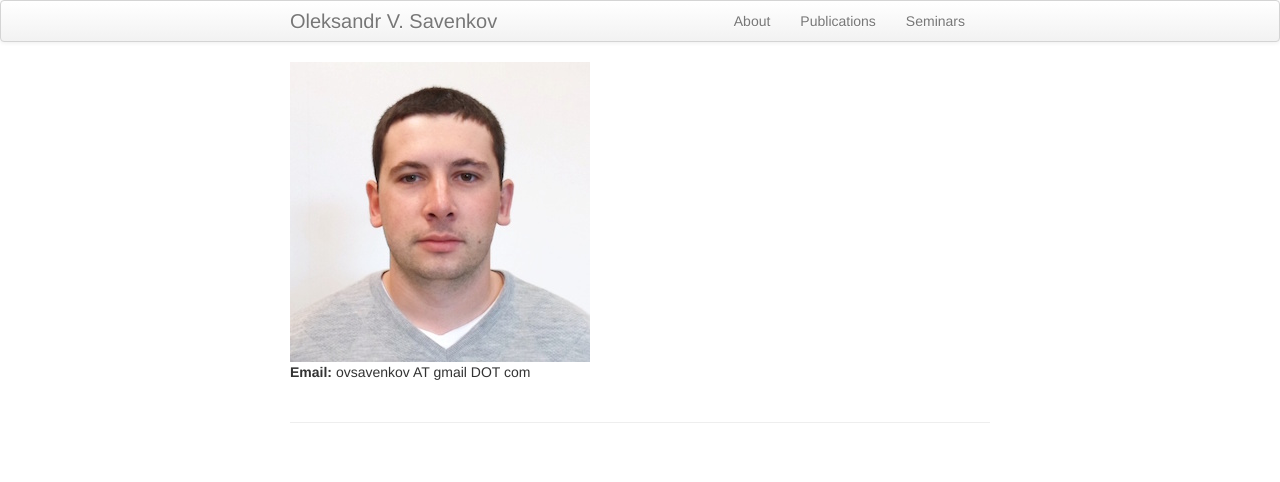
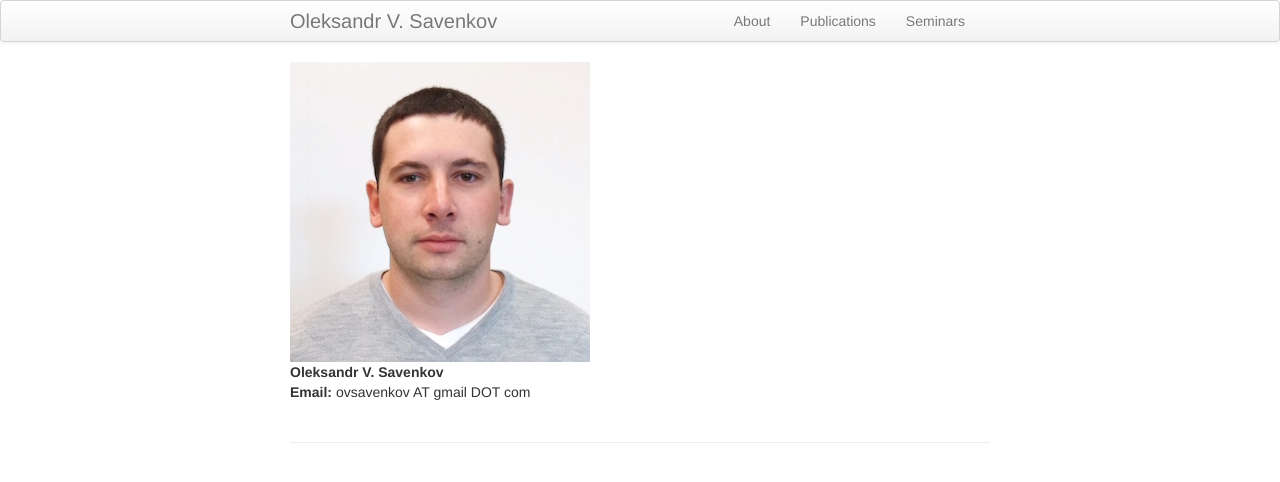
Before and after one commit to ovsavenkov/ovsavenkov.github.io, a Jekyll site: the page built from index.md, in a window 1280 px wide. Shown: the top 482 px of the page. Built offline with Jekyll 4.4.1, drawn with Linux system fonts in a browser that asks for light colours.

Commit message:
updated index

```diff
--- a/index.md
+++ b/index.md
@@ -7,4 +7,10 @@ description: Oleksandr Savenkov is a Postdoctoral Associate at Weill Cornell Med
         <img SRC = "portrait.jpg" BORDER = "0">
 </div>
 
+<div class="col-4">
+    <div class="title">
+    <b>Oleksandr V. Savenkov</b>
+    </div>
+</div>
+
 **Email:** ovsavenkov AT gmail DOT com
```
